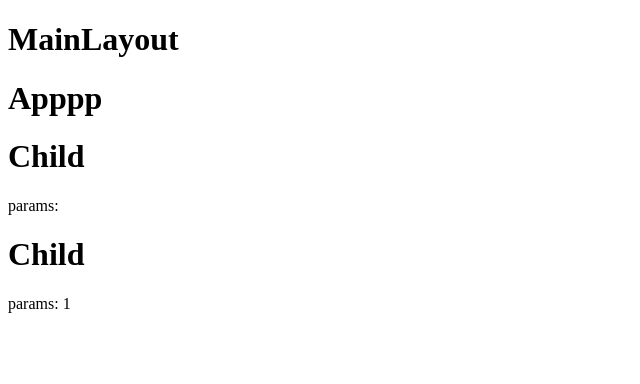
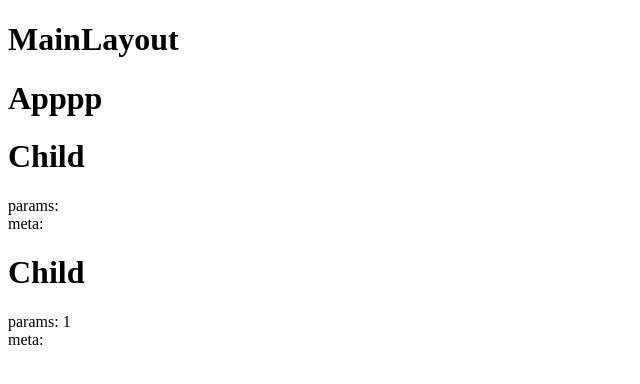
Before and after one commit to balabambe/react-typescript-scaffolding, a React (Create React App) app: page /app/child/1 in a window 1280 px wide. Shown: the top 384 px of the page, without its empty margins (0-640 px from the left). Built offline with nearby package versions, Linux system fonts and the light colour scheme.

Commit message:
Get route meta.

```diff
--- a/src/pages/Child.tsx
+++ b/src/pages/Child.tsx
@@ -8,6 +8,7 @@ const App: React.FC<RouteConfigComponentProps> = ({route}) =>  {
     <>
       <h1>Child</h1>
       <div>params: {id}</div>
+      <div>meta: {route?.meta?.isMeta}</div>
       {renderRoutes(route?.routes)}
     </>
   );
```
